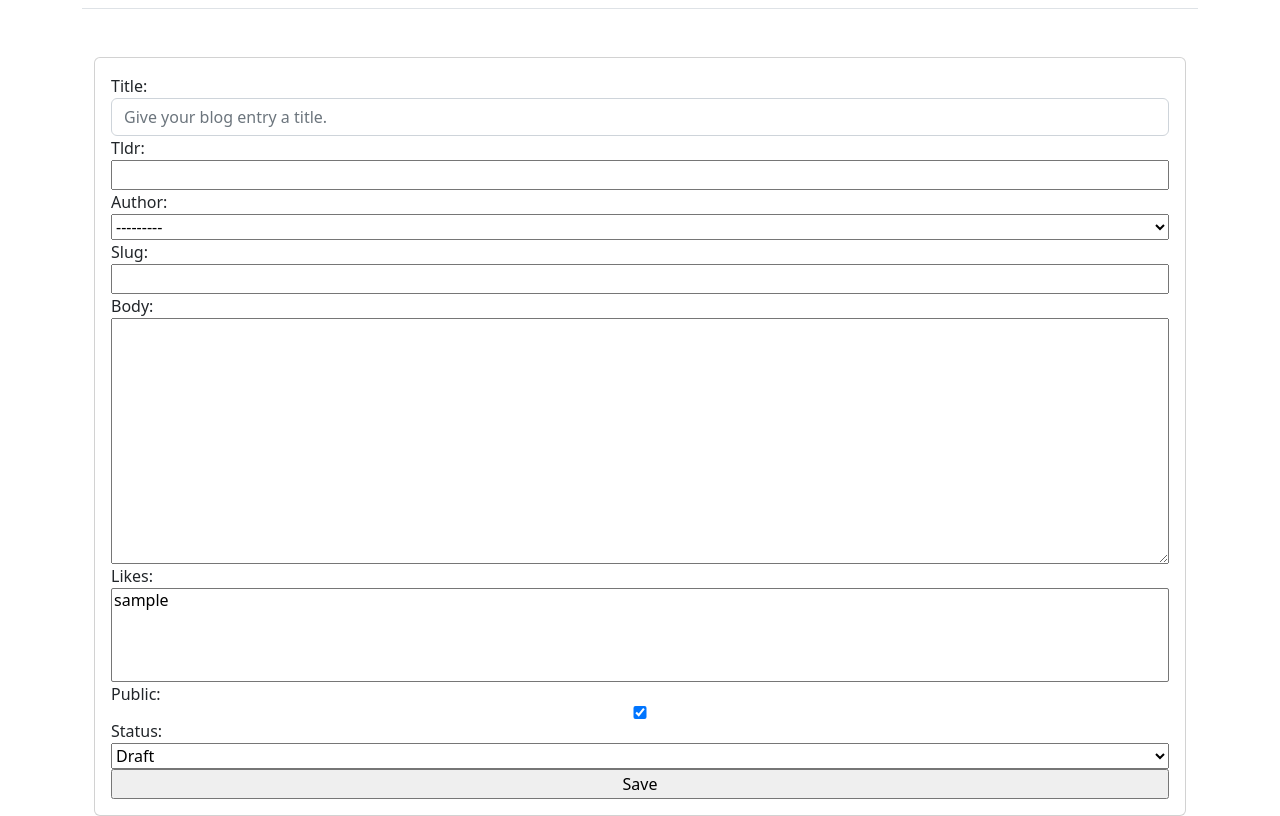
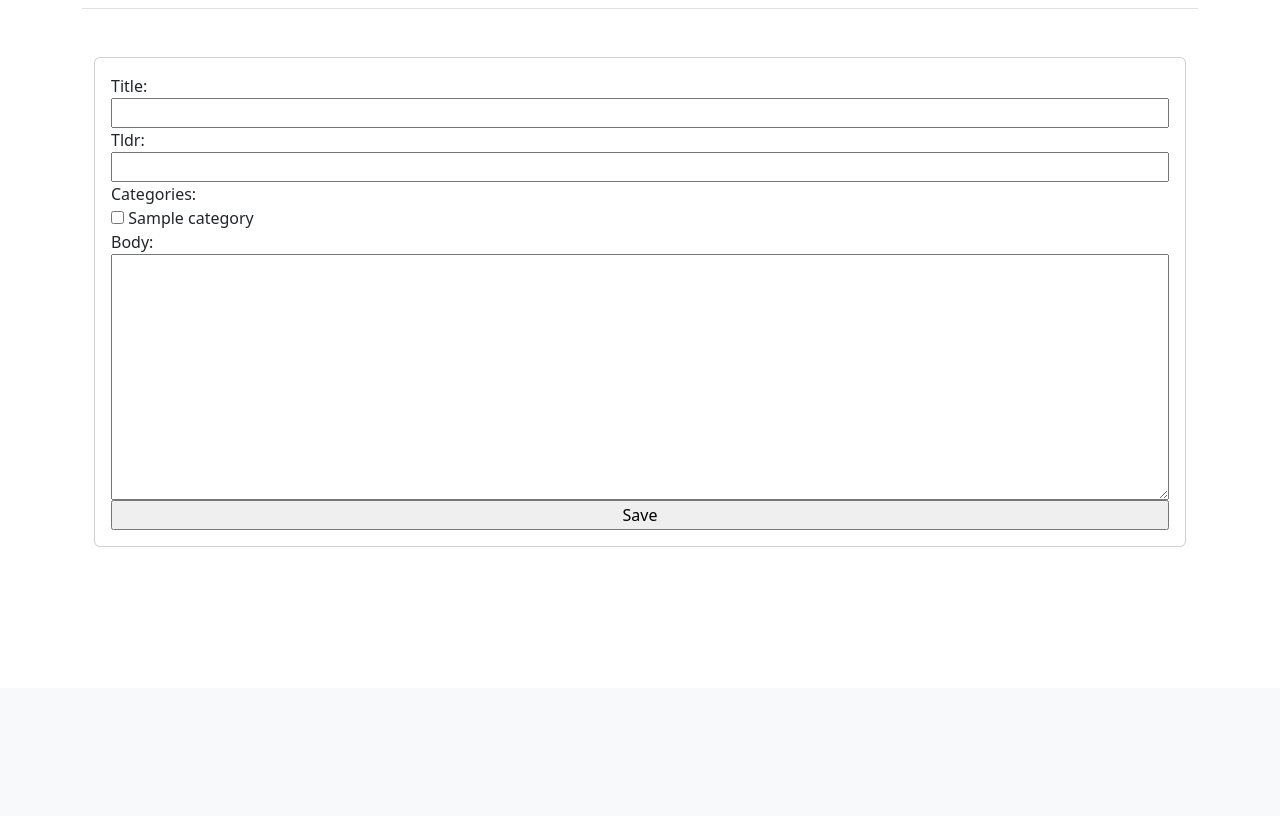
Before and after one commit to ezstarr/TimeEnjoyed-Abode, a Django app: page /blog/post/add/ in a window 1280 px wide. Shown: the part 112-928 px from the top of the page. After the commit the page ends 659 px from the top, so only its background shows below. Run offline with Django 4.2, Linux system fonts and the light colour scheme; tables that the repository leaves empty hold one stand-in row (values such as "Sample post"); some libraries are stand-ins or nearby versions.

Commit message:
queried through categories for manytomanyrel

```diff
--- a/blog/forms.py
+++ b/blog/forms.py
@@ -1,22 +1,30 @@
 from django import forms
 from django.forms import ModelForm
-from .models import Post
+from .models import Post, Category
 
 
 class PostForm(ModelForm):
     class Meta:
         model = Post
-        fields = '__all__'
+        fields = ['title', 'tldr', 'categories', 'body']
 
-        """class Post(models.Model):
-    title = models.CharField(max_length=255)
-    tldr = models.CharField(max_length=255)
-    author = models.ForeignKey(User, on_delete=models.CASCADE)
-    slug = models.SlugField(max_length=250, null=True, blank=True)
-    body = RichTextField(blank=True, null=True)
-    published_at = models.DateTimeField(auto_now_add=True)
-    updated = models.DateTimeField(auto_now=True)"""
+    title = forms.CharField(max_length=300)
+    tldr = forms.CharField(max_length=50)
+    categories = forms.ModelMultipleChoiceField(
+        queryset=Category.objects.all(),
+        widget=forms.CheckboxSelectMultiple)
 
-        widgets = {
-            "title": forms.TextInput(attrs={'class': 'form-control', 'placeholder': 'Give your blog entry a title.'})
-        }
+    #
+    #     """class Post(models.Model):
+    # title = models.CharField(max_length=255)
+    # tldr = models.CharField(max_length=255)
+    # author = models.ForeignKey(User, on_delete=models.CASCADE)
+    # slug = models.SlugField(max_length=250, null=True, blank=True)
+    # body = RichTextField(blank=True, null=True)
+    # published_at = models.DateTimeField(auto_now_add=True)
+    # updated = models.DateTimeField(auto_now=True)"""
+
+        # widgets = {
+        #     "title": forms.TextInput(attrs={'class': 'form-control', 'placeholder': 'Give your blog entry a title.'}),
+        #     "categories": forms.TextInput(attrs={'class': 'form-control'})
+        # }
--- a/blog/models.py
+++ b/blog/models.py
@@ -10,11 +10,17 @@ from django.urls import reverse
 class Category(models.Model):
     name = models.CharField(max_length=30)
 
+    class Meta:
+        ordering = ['name']
+
     def __str__(self):
         return self.name
 
-    # def get_absolute_url(self):
-    #     return reverse('')
+
+    def get_absolute_url(self):
+        # URL for page with all posts in that category...
+        raise NotImplementedError("categories don't have a URL yet")
+        # return reverse('')
 
 
 STATUS_CHOICES = (
@@ -33,18 +39,18 @@ class Post(models.Model):
     published_at = models.DateTimeField(auto_now_add=True)
     updated = models.DateTimeField(auto_now=True)
 
-    # category = models.CharField(max_length=255, default=None, null=True)
-    likes = models.ManyToManyField(User, related_name="liked_posts", blank=True, null=True)  # related_name prevents reverse accessor clash
+    categories = models.ManyToManyField(Category)
+    # likes = models.ManyToManyField(User, related_name="liked_posts", blank=True, null=True)  # related_name prevents reverse accessor clash
 
     public = models.BooleanField(default=True)
     status = models.CharField(max_length=10, choices=STATUS_CHOICES, default='draft')
 
     def total_likes(self):
-        return self.likes.count()
+        pass
+        # return self.likes.count()
 
     def __str__(self):
-        return self.title + ' | ' + str(self.author)
+        return self.title + ' | ' + str(self.author) + ' | ' + str(self.categories)
 
     def get_absolute_url(self):
-        #return reverse('blog:post-details', args=(str(self.id),))
-        return reverse('blog')
+        return reverse('blog:post-details', args=(str(self.id),))
--- a/blog/templates/blog/post_create.html
+++ b/blog/templates/blog/post_create.html
@@ -4,6 +4,7 @@
 {% block content %}
 <form method = 'POST' class="card p-3 mt-5" autocomplete="off">
     {% csrf_token %}
+    {{ form.media }}
     {{ form.as_table }}
 
     <input value="Save" type="submit">
--- a/blog/templates/blog/post_details.html
+++ b/blog/templates/blog/post_details.html
@@ -8,7 +8,8 @@
     <br>
 
     <h2>{{ post.title }}</h2>
-    {{ post.body|linebreaks|safe }}
+    <h3>Categories: {{ post.categories }}</h3>
+    {{ post.body|safe }}
 
     <a href="{% url "blog:post-update" post.pk %}">Update</a>
     <a href="javascript:history.back()">Go Back</a>
--- a/blog/templates/blog/post_update.html
+++ b/blog/templates/blog/post_update.html
@@ -7,6 +7,7 @@
 <div class="mb-3">
 <form method = 'POST' class="form-group">
     {% csrf_token %}
+    {{ form.media }}
     {{ form.as_p }}
 
     <input value="Save" type="submit" class="form-control" id="exampleFormControlInput1">
--- a/blog/urls.py
+++ b/blog/urls.py
@@ -14,6 +14,7 @@ urlpatterns = [
     # Shows prefilled form of specific post.
     path('post/edit/<int:pk>/', views.PostUpdateView.as_view(), name='post-update'),
 
-
+    # Page that shows all the categories
+    path('categories/<str:name>/', views.CategoryFuncView, name='categories')
 
     ]
--- a/blog/views.py
+++ b/blog/views.py
@@ -3,6 +3,11 @@ from django.views.generic import ListView, DetailView, CreateView, UpdateView
 from .models import Post
 from .forms import PostForm
 # Create your views here.
+
+
+def CategoryFuncView(request, name):
+    category_posts = Post.objects.filter(categories__name=name)
+    return render(request, 'blog/categories.html', {category_posts: 'category_posts'})
 
 
 class PostListView(ListView):
@@ -24,5 +29,5 @@ class PostDetailView(DetailView):
 
 class PostUpdateView(UpdateView):
     model = Post
+    form_class = PostForm
     template_name = 'blog/post_update.html'
-    fields = ['title', 'body']
--- a/static/home/custom.css
+++ b/static/home/custom.css
@@ -3,9 +3,21 @@
 }
 
 #bootstrap-overrides h1 {
-    color: green;
+    color: hotpink;
 }
 
 #bootstrap-overrides p.uppercase {
     text-transform: uppercase;
 }
+
+/*#bootstrap-overrides .form-control:focus {*/
+/*  border-color: #28a745; !important*/
+/*  box-shadow: #28a745;  !important*/
+/*}*/
+
+/*#bootstrap-overrides .form-control, .form-control:focus {*/
+/*    box-shadow: 0 0 0 0 rgba(255, 255, 255, 0);!important*/
+
+/*    border: rgba(255, 255, 255, 0);!important*/
+
+}
```
Also changed, not shown: blog/admin.py (+8 -1 lines), blog/templates/blog/blogposts.html (+10 -2 lines), blog/templates/blog/categories.html (added, +9 -0 lines), home/templates/home/custom.css (deleted, +0 -20 lines), blog/migrations/0003_post_categories_alter_post_likes_alter_post_public.py (added), blog/migrations/0004_remove_post_likes_alter_post_categories.py (added), blog/migrations/0005_alter_post_categories.py (added), blog/migrations/0006_alter_category_options.py (added).
